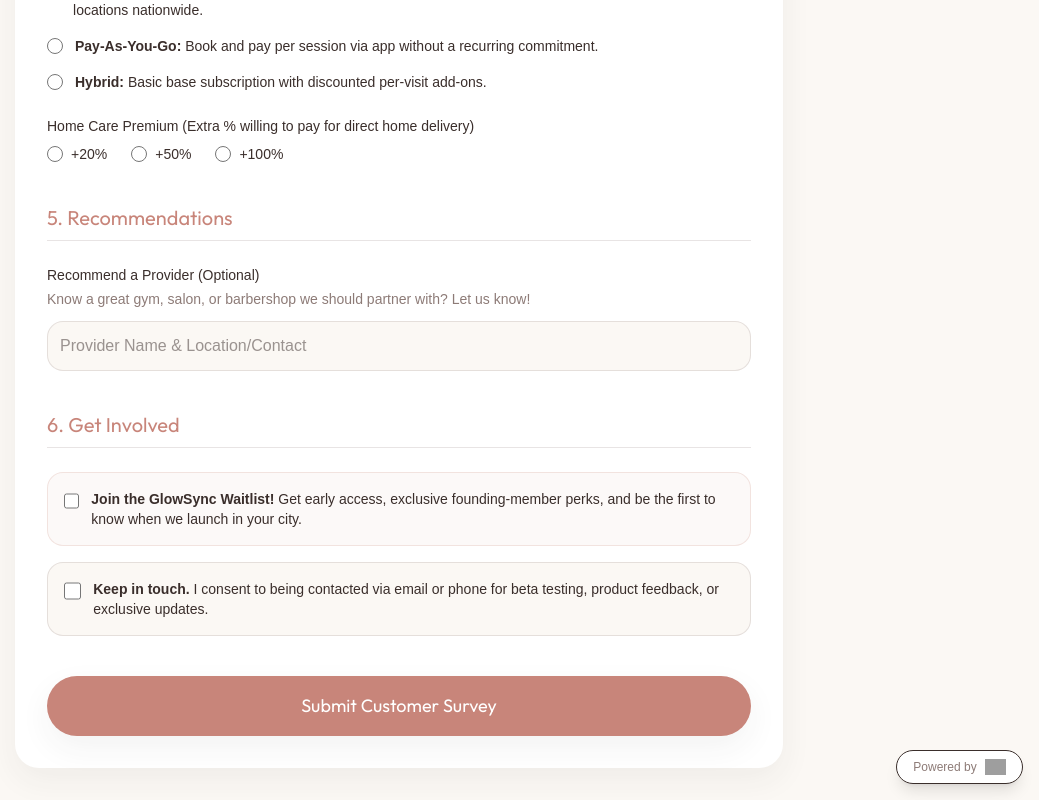
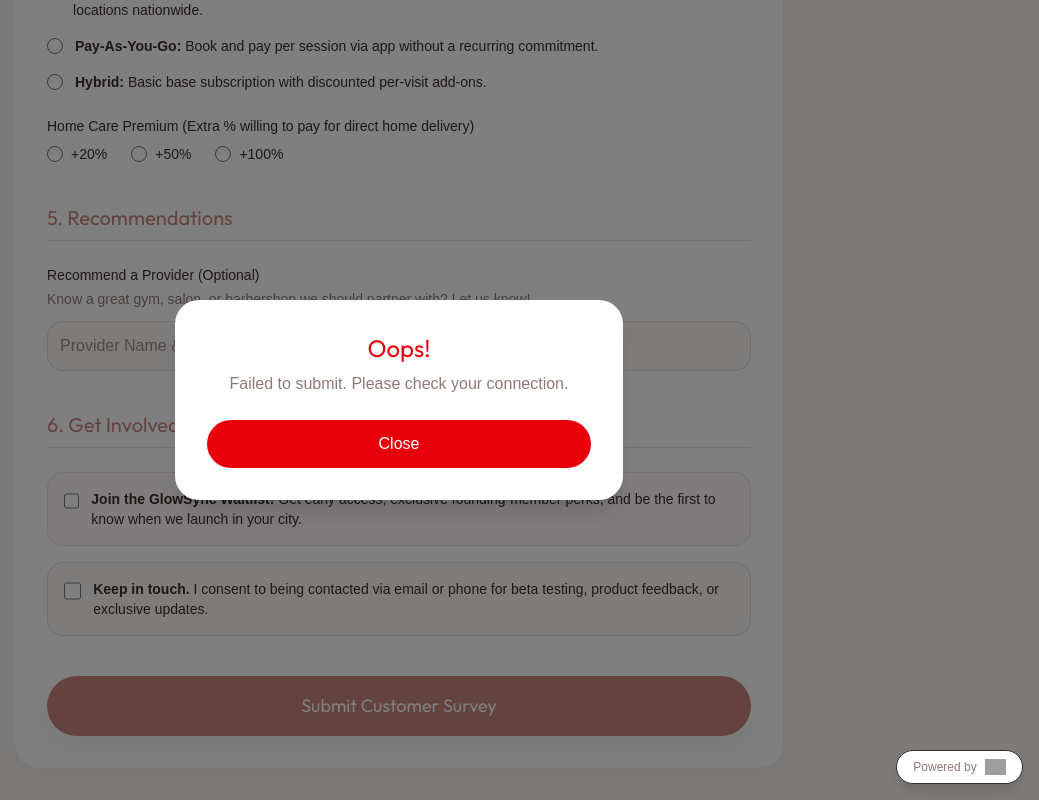
Before and after one commit to aetechlabs/glowsync-public-survey, a React (Vite) app: page / in a window 1280 px wide. Both pictures are taken after typing "Sample", "name@example.com", "5551234", "Sample", "Sample", "Sample" into the empty fields and a click on the button "Submit Customer Survey". Shown: the part 2247-3047 px from the top of the page, without its empty margins (241-1280 px from the left). Built offline with nearby package versions, Linux system fonts and the light colour scheme; no server answers; grey boxes are pictures that could not be loaded; a web font is replaced by a local one.

Commit message:
fix: Inject VITE_API_BASE_URL and replace native alerts with custom modals

```diff
--- a/src/components/CustomerSurvey.jsx
+++ b/src/components/CustomerSurvey.jsx
@@ -11,6 +11,7 @@
 export default function CustomerSurvey() {
   const [isSubmitting, setIsSubmitting] = useState(false);
   const [showModal, setShowModal] = useState(false);
+  const [messageModal, setMessageModal] = useState({ show: false, type: 'error', message: '' });
   const [showOtherService, setShowOtherService] = useState(false);
 
   const handleSubmit = async (e) => {
@@ -58,11 +59,11 @@
         e.target.reset();
         setShowOtherService(false);
       } else {
-        alert("Something went wrong. Please try again.");
+        setMessageModal({ show: true, type: 'error', message: "Something went wrong. Please try again." });
       }
     } catch (err) {
       console.error(err);
-      alert("Failed to submit. Please check your connection.");
+      setMessageModal({ show: true, type: 'error', message: "Failed to submit. Please check your connection." });
     } finally {
       setIsSubmitting(false);
     }
@@ -76,7 +77,7 @@
       }).catch(console.error);
     } else {
       navigator.clipboard.writeText(window.location.href);
-      alert("Link copied to clipboard!");
+      setMessageModal({ show: true, type: 'success', message: "Link copied to clipboard!" });
     }
   };
 
@@ -325,6 +326,23 @@
           </div>
         </div>
       )}
+
+      {/* Message Modal */}
+      {messageModal.show && (
+        <div className="fixed inset-0 bg-black/50 flex items-center justify-center p-4 z-50">
+          <div className="bg-surface p-8 rounded-lg max-w-md w-full shadow-xl text-center">
+            <h3 className={`text-2xl font-heading mb-2 ${messageModal.type === 'error' ? 'text-red-600' : 'text-primary'}`}>
+              {messageModal.type === 'error' ? 'Oops!' : 'Success!'}
+            </h3>
+            <p className="text-muted mb-6">{messageModal.message}</p>
+            <div className="space-y-4">
+              <button onClick={() => setMessageModal({ show: false, type: 'error', message: '' })} className={`w-full font-medium py-3 px-4 rounded-full transition-colors text-white ${messageModal.type === 'error' ? 'bg-red-600 hover:bg-red-700' : 'bg-primary hover:opacity-90'}`}>
+                Close
+              </button>
+            </div>
+          </div>
+        </div>
+      )}
     </div>
   );
 }
--- a/src/components/ProviderSurvey.jsx
+++ b/src/components/ProviderSurvey.jsx
@@ -3,6 +3,7 @@
 export default function ProviderSurvey() {
   const [isSubmitting, setIsSubmitting] = useState(false);
   const [showModal, setShowModal] = useState(false);
+  const [messageModal, setMessageModal] = useState({ show: false, type: 'error', message: '' });
   const [showOtherTool, setShowOtherTool] = useState(false);
 
   const handleSubmit = async (e) => {
@@ -55,11 +56,11 @@
         e.target.reset();
         setShowOtherTool(false);
       } else {
-        alert("Something went wrong. Please try again.");
+        setMessageModal({ show: true, type: 'error', message: "Something went wrong. Please try again." });
       }
     } catch (err) {
       console.error(err);
-      alert("Failed to submit. Please check your connection.");
+      setMessageModal({ show: true, type: 'error', message: "Failed to submit. Please check your connection." });
     } finally {
       setIsSubmitting(false);
     }
@@ -73,7 +74,7 @@
       }).catch(console.error);
     } else {
       navigator.clipboard.writeText(window.location.href);
-      alert("Link copied to clipboard!");
+      setMessageModal({ show: true, type: 'success', message: "Link copied to clipboard!" });
     }
   };
 
@@ -310,6 +311,23 @@
           </div>
         </div>
       )}
+
+      {/* Message Modal */}
+      {messageModal.show && (
+        <div className="fixed inset-0 bg-black/50 flex items-center justify-center p-4 z-50">
+          <div className="bg-surface p-8 rounded-lg max-w-md w-full shadow-xl text-center">
+            <h3 className={`text-2xl font-heading mb-2 ${messageModal.type === 'error' ? 'text-red-600' : 'text-primary'}`}>
+              {messageModal.type === 'error' ? 'Oops!' : 'Success!'}
+            </h3>
+            <p className="text-muted mb-6">{messageModal.message}</p>
+            <div className="space-y-4">
+              <button onClick={() => setMessageModal({ show: false, type: 'error', message: '' })} className={`w-full font-medium py-3 px-4 rounded-full transition-colors text-white ${messageModal.type === 'error' ? 'bg-red-600 hover:bg-red-700' : 'bg-primary hover:opacity-90'}`}>
+                Close
+              </button>
+            </div>
+          </div>
+        </div>
+      )}
     </div>
   );
 }
```
